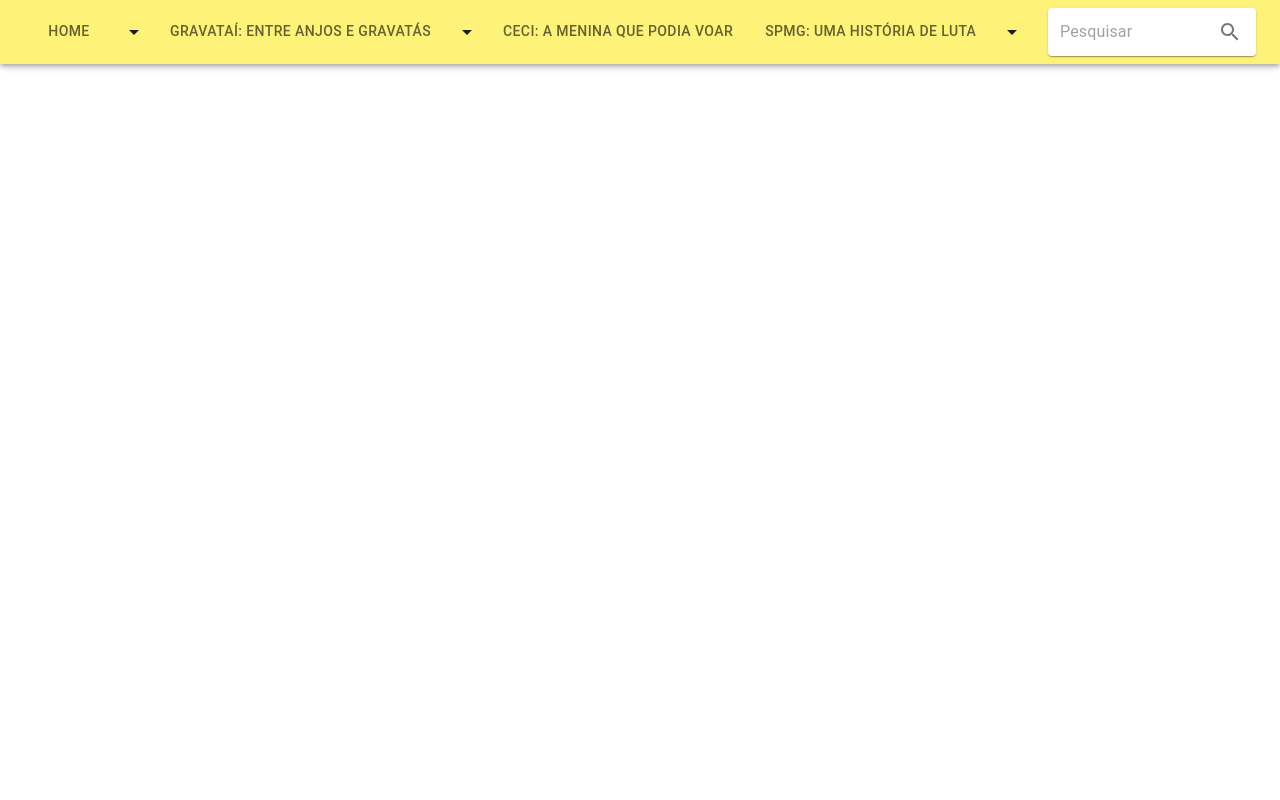
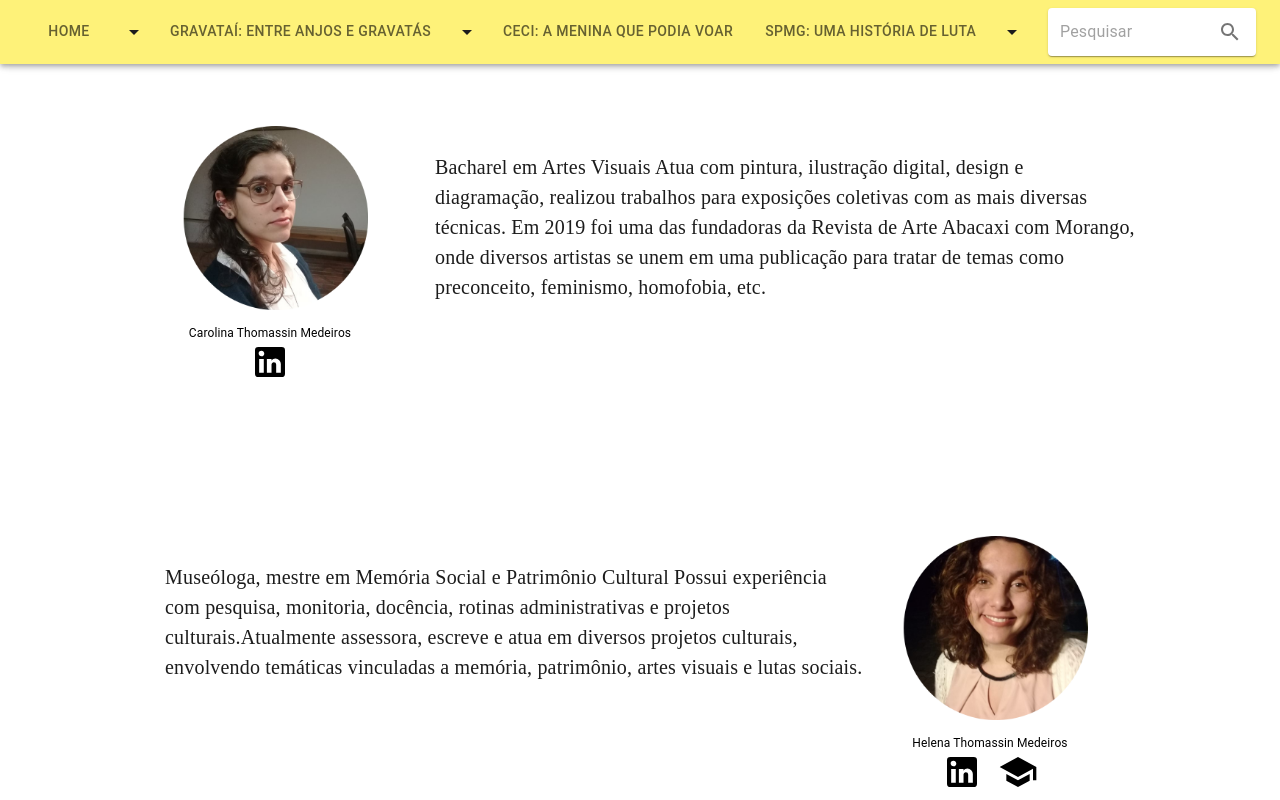
Before and after one commit to RuanF7/projetos_culturais_website, a Next.js app: page /home/aboutUs/AboutUs in a window 1280 px wide. Shown: the top 800 px of the page. Built offline with nearby package versions, Linux system fonts and the light colour scheme.

Commit message:
feat: about Us

```diff
--- a/src/components/navbar/Navbar.tsx
+++ b/src/components/navbar/Navbar.tsx
@@ -89,7 +89,7 @@ function Navbar() {
                 }
               }
             >
-              <Link href="/aboutUs/AboutUs"
+              <Link href="/home/aboutUs/AboutUs"
                 style={{
                   textDecoration: 'none',
                   color: 'white',
@@ -97,7 +97,7 @@ function Navbar() {
               >
                 <MenuItem onClick={handleClose}>As Irmãs TM</MenuItem>
               </Link>
-              <Link href="/contact/Contact"
+              <Link href="/home/contact/Contact"
                 style={{
                   textDecoration: 'none',
                   color: 'white',
@@ -133,7 +133,7 @@ function Navbar() {
                 }
               }
             >
-              <Link href="/videosEEntrevistas/VideosEEntrevistas"
+              <Link href="/gravatai/videosEEntrevistas/VideosEEntrevistas"
                 style={{
                   textDecoration: 'none',
                   color: 'white',
@@ -141,7 +141,7 @@ function Navbar() {
               >
                 <MenuItem onClick={handleClose1}>Vídeos e Entrevistas</MenuItem>
               </Link>
-              <Link href="/lugares/Lugares"
+              <Link href="/gravatai/lugares/Lugares"
                 style={{
                   textDecoration: 'none',
                   color: 'white',
@@ -179,7 +179,7 @@ function Navbar() {
                 }
               }
             >
-              <Link href="/linhaDoTempo/LinhaDoTempo"
+              <Link href="/spmg/linhaDoTempo/LinhaDoTempo"
                 style={{
                   textDecoration: 'none',
                   color: 'white',
@@ -187,7 +187,7 @@ function Navbar() {
               >
                 <MenuItem onClick={handleClose2}>Linha do Tempo SPMG</MenuItem>
               </Link>
-              <Link href="/historia/Historia"
+              <Link href="/spmg/historia/Historia"
                 style={{
                   textDecoration: 'none',
                   color: 'white',
@@ -195,7 +195,7 @@ function Navbar() {
               >
                 <MenuItem onClick={handleClose2}>História Impressa</MenuItem>
               </Link>
-              <Link href="/campanhas/Campanhas"
+              <Link href="/spmg/campanhas/Campanhas"
                 style={{
                   textDecoration: 'none',
                   color: 'white',
@@ -203,7 +203,7 @@ function Navbar() {
               >
                 <MenuItem onClick={handleClose2}>Campanhas Sindicais</MenuItem>
               </Link>
-              <Link href="/fotos/Fotos"
+              <Link href="/spmg/fotos/Fotos"
                 style={{
                   textDecoration: 'none',
                   color: 'white',
@@ -211,7 +211,7 @@ function Navbar() {
               >
                 <MenuItem onClick={handleClose2}>Fotos</MenuItem>
               </Link>
-              <Link href="/depoimentos/Depoimentos"
+              <Link href="/spmg/depoimentos/Depoimentos"
                 style={{
                   textDecoration: 'none',
                   color: 'white',
@@ -219,7 +219,7 @@ function Navbar() {
               >
                 <MenuItem onClick={handleClose2}>Depoimentos</MenuItem>
               </Link>
-              <Link href="/postagens/Postagens"
+              <Link href="/spmg/postagens/Postagens"
                 style={{
                   textDecoration: 'none',
                   color: 'white',
@@ -227,7 +227,7 @@ function Navbar() {
               >
                 <MenuItem onClick={handleClose2}>Postagens</MenuItem>
               </Link>
-              <Link href="/luta/Luta"
+              <Link href="/spmg/luta/Luta"
                 style={{
                   textDecoration: 'none',
                   color: 'white',
--- a/src/pages/home/aboutUs/AboutUs.tsx
+++ b/src/pages/home/aboutUs/AboutUs.tsx
@@ -1,8 +1,154 @@
+import { Avatar, Box, Typography } from '@mui/material'
 import React from 'react'
+import LinkedInIcon from '@mui/icons-material/LinkedIn';
+import SchoolIcon from '@mui/icons-material/School';
+import AutoStoriesIcon from '@mui/icons-material/AutoStories';
 
-function AboutUs() {
+const AboutUs = () => {
   return (
-    <div>AboutUs</div>
+    <>
+      <Box
+        sx={{
+          display: 'flex',
+          justifyContent: 'center',
+          flexDirection: 'column',
+        }}
+      >
+        <Box
+          sx={{
+            display: 'flex',
+            justifyContent: 'center',
+            padding: 3,
+          }}
+        >
+          <Box>
+            <Avatar
+              alt="Logo"
+              src="/carolinaTM.png"
+              sx={{
+                width: 250, height: 220, paddingTop: 10,
+              }}
+            />
+            <Typography
+              sx={{
+                fontSize: 12,
+                display: 'flex',
+                justifyContent: 'center',
+              }}
+            >
+              Carolina Thomassin Medeiros
+            </Typography>
+            <Box sx={{
+              display: 'flex',
+              justifyContent: 'center',
+            }}>
+              <a href='https://www.linkedin.com/in/carolina-tm-984462105/'
+                target="_blank"
+                style={{
+                  textDecoration: 'none',
+                  color: 'black',
+                }}
+              >
+                <LinkedInIcon
+                  sx={{
+                    fontSize: 40,
+                  }} />
+              </a>
+            </Box>
+          </Box>
+
+          <Typography
+            sx={{
+              fontSize: 20,
+              display: 'flex',
+              fontFamily: 'HeyAugust',
+              justifyContent: 'center',
+              paddingTop: 16,
+              paddingLeft: 5,
+              width: 700,
+              color: 'warning.main'
+            }}
+          >
+            Bacharel em Artes Visuais
+            Atua com pintura, ilustração digital, design e diagramação, realizou trabalhos para exposições coletivas com as mais diversas técnicas.
+            Em 2019 foi uma das fundadoras da Revista de Arte Abacaxi com Morango, onde diversos artistas se unem em uma publicação para tratar de temas como preconceito, feminismo, homofobia, etc.
+          </Typography>
+        </Box>
+        <Box
+          sx={{
+            display: 'flex',
+            justifyContent: 'center',
+            padding: 3,
+          }}
+        >
+          <Typography
+            sx={{
+              fontSize: 20,
+              display: 'flex',
+              fontFamily: 'HeyAugust',
+              justifyContent: 'center',
+              paddingTop: 16,
+              width: 700,
+              color: 'warning.main'
+            }}
+          >
+            Museóloga, mestre em Memória Social e Patrimônio Cultural
+            Possui experiência com pesquisa, monitoria, docência, rotinas administrativas e projetos culturais.Atualmente assessora, escreve e atua em diversos projetos culturais, envolvendo temáticas vinculadas a memória, patrimônio, artes visuais e lutas sociais.
+          </Typography>
+          <Box>
+            <Avatar
+              alt="Logo"
+              src="/helenaTM.png"
+              sx={{
+                width: 250, height: 220, paddingTop: 10,
+              }}
+            />
+            <Typography
+              sx={{
+                fontSize: 12,
+                display: 'flex',
+                justifyContent: 'center',
+              }}
+            >
+              Helena Thomassin Medeiros
+            </Typography>
+            <Box sx={{
+              display: 'flex',
+              justifyContent: 'center',
+            }}
+            >
+              <a href='https://www.linkedin.com/in/helena-medeiros-2ba829181/'
+                target="_blank"
+                style={{
+                  textDecoration: 'none',
+                  color: 'black',
+                }}
+              >
+              <LinkedInIcon
+                sx={{
+                  fontSize: 40,
+                }}
+              />
+              </a>
+              <a href='http://buscatextual.cnpq.br/buscatextual/visualizacv.do?metodo=apresentar&id=K8012667Y9'
+                target="_blank"
+                style={{
+                  textDecoration: 'none',
+                  color: 'black',
+                }}
+              >
+              <SchoolIcon
+                sx={{
+                  fontSize: 40,
+                  paddingLeft: 2,
+                }}
+              />
+              </a>
+            </Box>
+          </Box>
+        </Box>
+      </Box>
+    </>
   )
 }
 
```
Also changed, not shown: public/carolinaTM.png (added), public/helenaTM.png (added).
